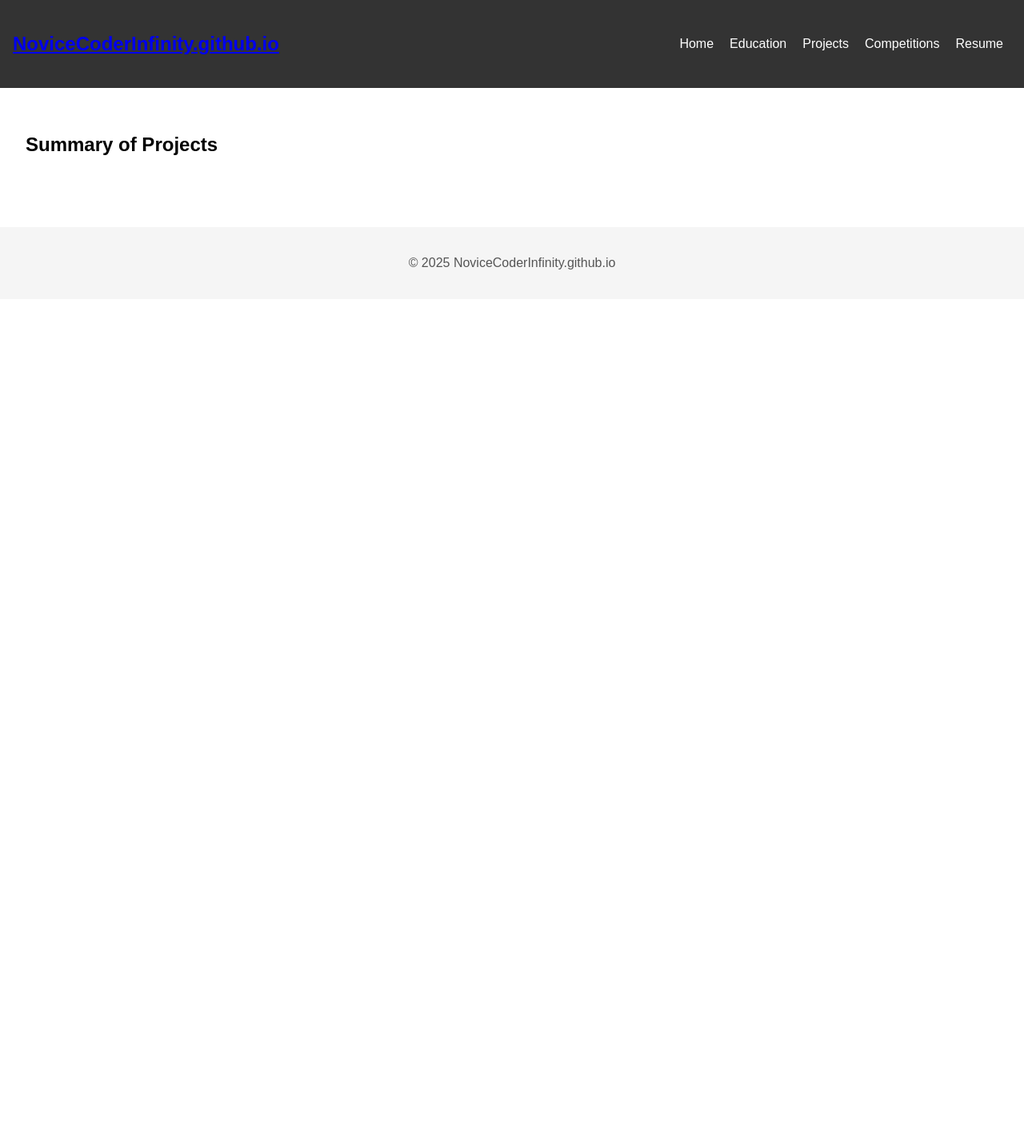
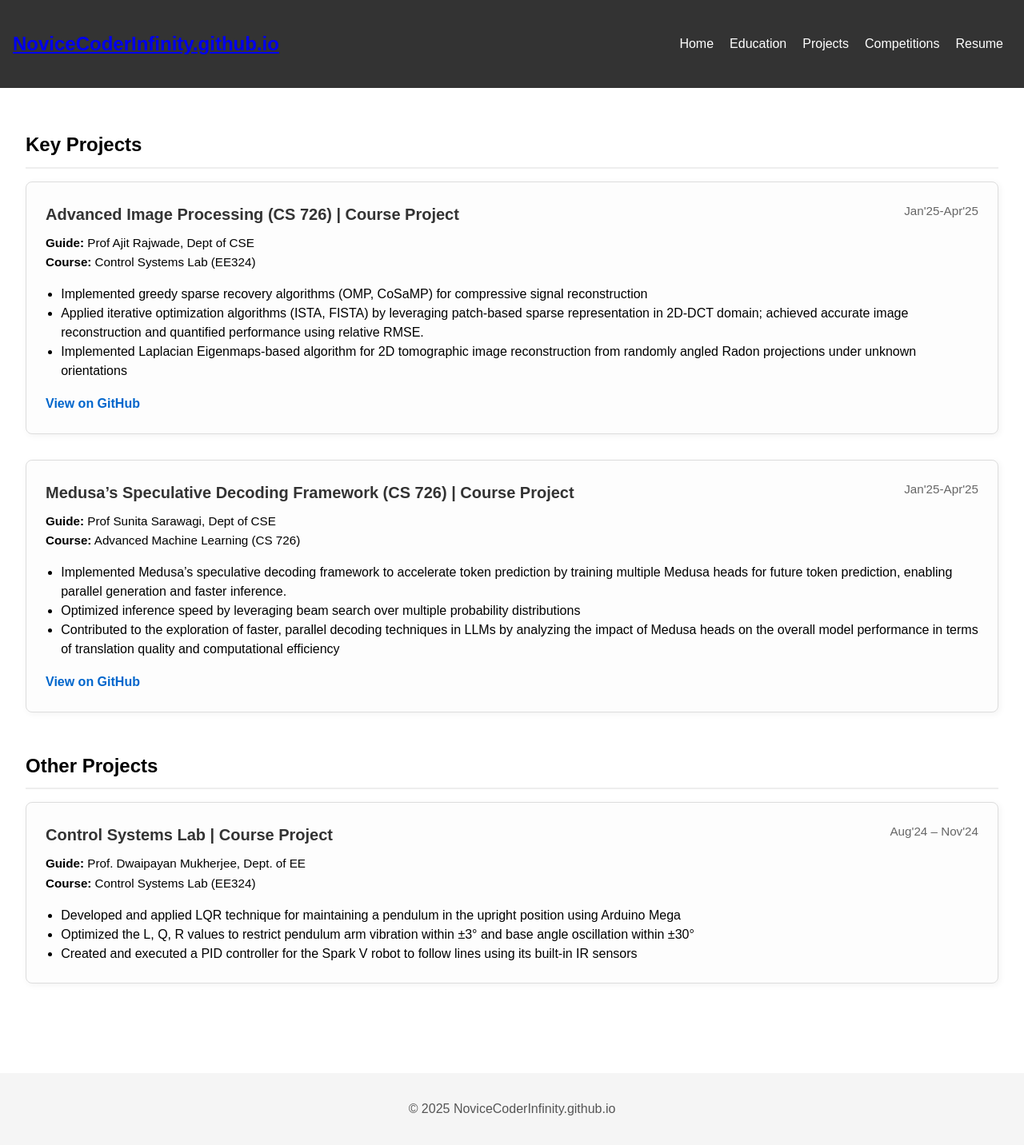
Before and after one commit to NoviceCoderInfinity/NoviceCoderInfinity.github.io, a Jekyll site: the page built from pages/projects.md, in a window 1280 px wide. Shown: the whole page at 80% size. Built offline with Jekyll 4.4.1, drawn with Linux system fonts in a browser that asks for light colours; before the commit the page ends 900 px from its top, so only the background shows below that.

Commit message:
Changes in Project

```diff
--- a/assets/style.css
+++ b/assets/style.css
@@ -85,3 +85,49 @@ ul.achievements {
   flex: 1;
   min-width: 200px;
 }
+
+.project-card {
+  background: #fdfdfd;
+  border: 1px solid #ddd;
+  padding: 1.5rem;
+  margin-bottom: 2rem;
+  border-radius: 8px;
+  box-shadow: 2px 2px 8px rgba(0, 0, 0, 0.05);
+}
+
+.project-card h3 {
+  margin-top: 0;
+  margin-bottom: 0.5rem;
+  font-size: 1.25rem;
+  color: #333;
+}
+
+.project-card .date {
+  font-size: 0.95rem;
+  color: #666;
+  font-weight: normal;
+  float: right;
+}
+
+.project-card p {
+  margin: 0.5rem 0 1rem 0;
+  font-size: 0.95rem;
+}
+
+.project-card ul {
+  margin: 0;
+  padding-left: 1.2rem;
+  line-height: 1.5;
+}
+
+.project-link {
+  display: inline-block;
+  margin-top: 1rem;
+  color: #0066cc;
+  text-decoration: none;
+  font-weight: bold;
+}
+
+.project-link:hover {
+  text-decoration: underline;
+}
--- a/pages/projects.md
+++ b/pages/projects.md
@@ -1,6 +1,49 @@
 ---
 layout: default
-title: Education
+title: Projects
 ---
 
-## Summary of Projects
+<div class="section">
+    <h2>Key Projects</h2>
+    <div class="project-card">
+        <h3>Advanced Image Processing (CS 726) | Course Project <span class="date">Jan'25-Apr'25</span></h3>
+        <p><strong>Guide:</strong> Prof Ajit Rajwade, Dept of CSE<br>
+        <strong>Course:</strong> Control Systems Lab (EE324)</p>
+        <ul>
+            <li>Implemented greedy sparse recovery algorithms (OMP, CoSaMP) for compressive signal reconstruction</li>
+            <li>Applied iterative optimization algorithms (ISTA, FISTA) by leveraging patch-based sparse representation in 2D-DCT domain; achieved accurate image reconstruction and quantified performance using relative RMSE.</li>
+            <li>Implemented Laplacian Eigenmaps-based algorithm for 2D tomographic image reconstruction from randomly angled Radon projections under unknown orientations</li>
+        </ul>
+        <!-- Optional project link -->
+        <a href="https://github.com/NoviceCoderInfinity/CS_754_Advanced_Image_Processing" target="_blank" class="project-link">View on GitHub</a>
+    </div>
+    <div class="project-card">
+        <h3>Medusa’s Speculative Decoding Framework (CS 726) | Course Project <span class="date">Jan'25-Apr'25</span></h3>
+        <p><strong>Guide:</strong> Prof Sunita Sarawagi, Dept of CSE<br>
+        <strong>Course:</strong> Advanced Machine Learning (CS 726)</p>
+        <ul>
+            <li>Implemented Medusa’s speculative decoding framework to accelerate token prediction by training multiple Medusa heads for future token prediction, enabling parallel generation and faster inference.</li>
+            <li>Optimized inference speed by leveraging beam search over multiple probability distributions</li>
+            <li>Contributed to the exploration of faster, parallel decoding techniques in LLMs by analyzing the impact of Medusa heads on the overall model performance in terms of translation quality and computational efficiency</li>
+        </ul>
+        <!-- Optional project link -->
+        <a href="https://github.com/NoviceCoderInfinity/CS_754_Advanced_Image_Processing" target="_blank" class="project-link">View on GitHub</a>
+    </div>
+
+</div>
+<div class="section">
+    <h2>Other Projects</h2>
+    <div class="project-card">
+    <h3>Control Systems Lab | Course Project <span class="date">Aug'24 – Nov'24</span></h3>
+    <p><strong>Guide:</strong> Prof. Dwaipayan Mukherjee, Dept. of EE<br>
+    <strong>Course:</strong> Control Systems Lab (EE324)</p>
+    <ul>
+        <li>Developed and applied LQR technique for maintaining a pendulum in the upright position using Arduino Mega</li>
+        <li>Optimized the L, Q, R values to restrict pendulum arm vibration within ±3° and base angle oscillation within ±30°</li>
+        <li>Created and executed a PID controller for the Spark V robot to follow lines using its built-in IR sensors</li>
+    </ul>
+    <!-- Optional project link -->
+    <!-- <a href="https://github.com/yourname/project-link" target="_blank" class="project-link">View on GitHub</a> -->
+    </div>
+
+</div>
```
